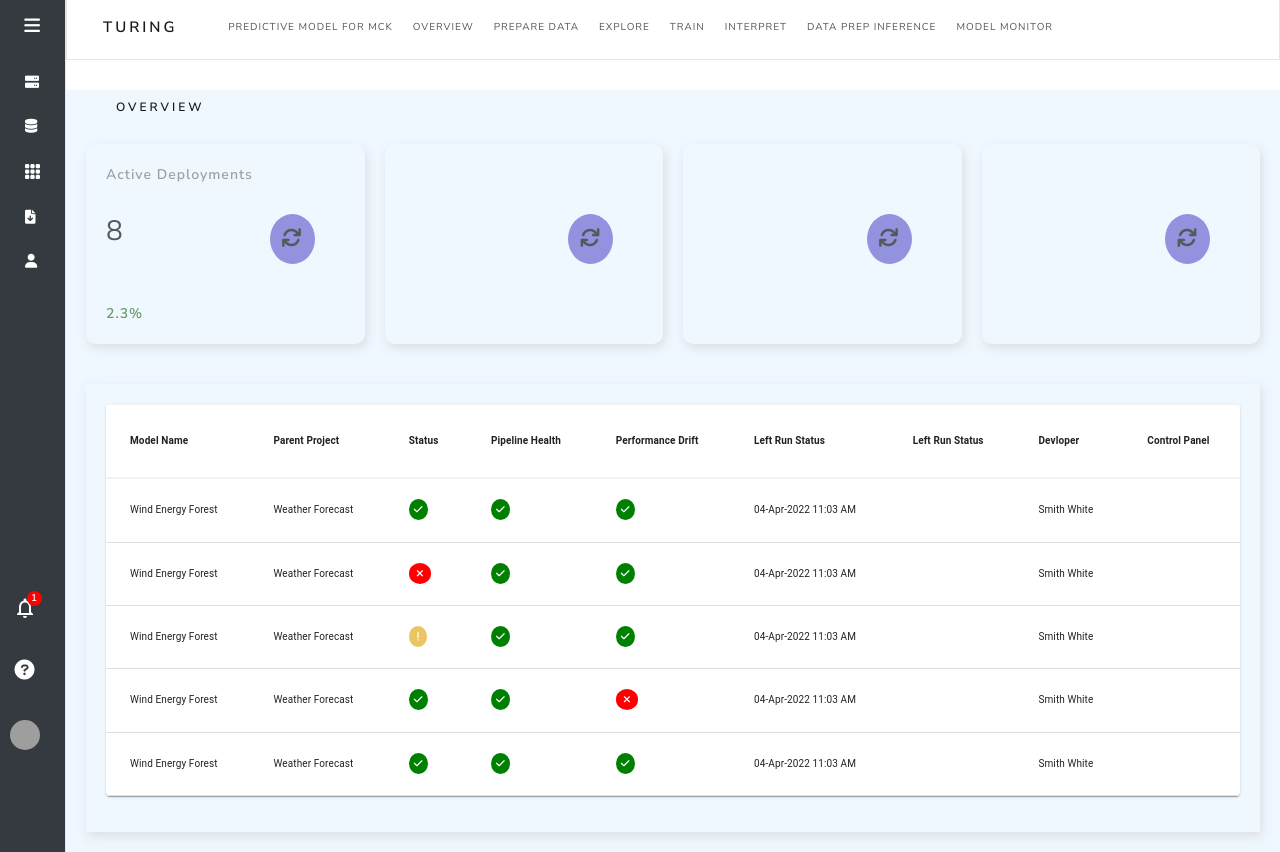
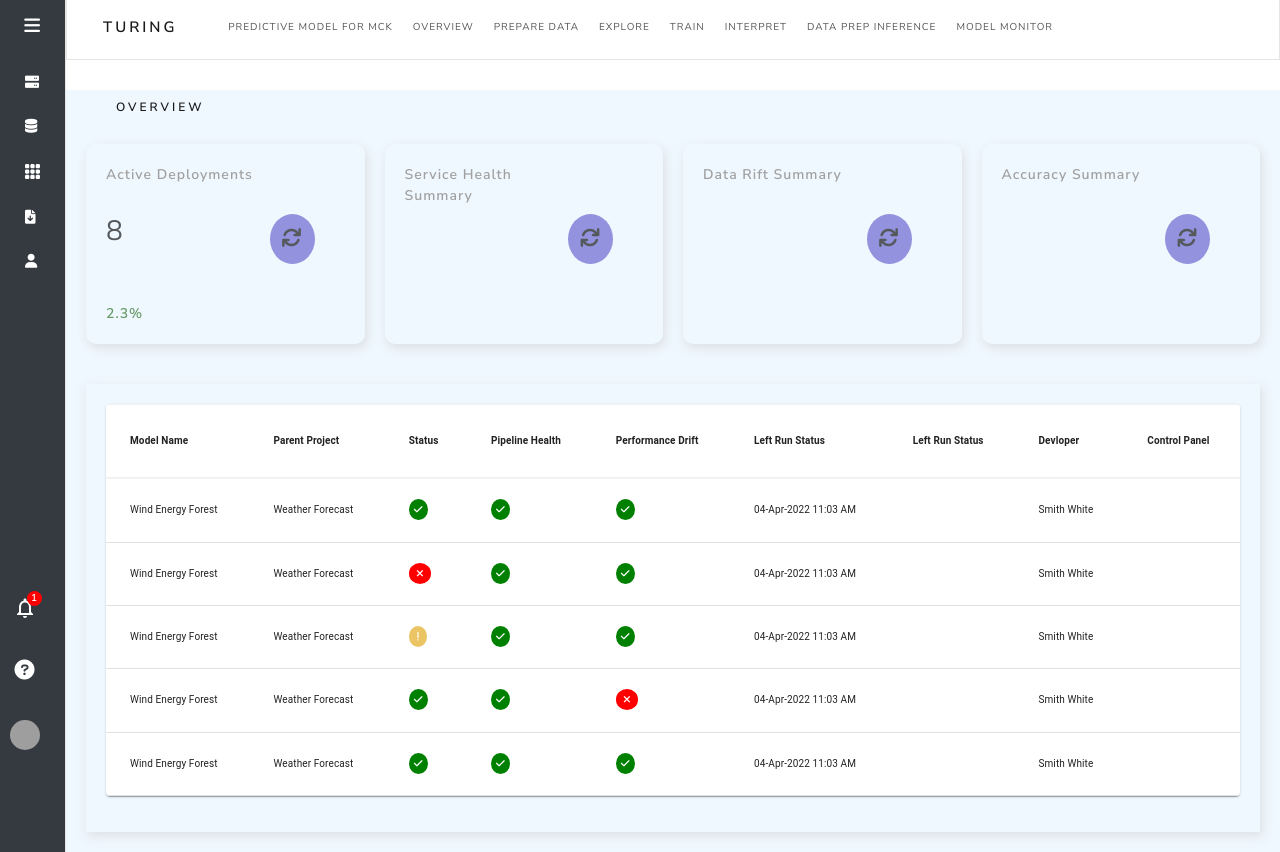
Before and after one commit to sankarroyals/tiger_first_project, a React (Create React App) app: page / in a window 1280 px wide. Built offline with nearby package versions, Linux system fonts and the light colour scheme; grey boxes are pictures that could not be loaded.

Commit message:
second commit no changes

```diff
--- a/src/components/widget/Widget.js
+++ b/src/components/widget/Widget.js
@@ -1,9 +1,5 @@
 import "./widget.scss";
-import KeyboardArrowUpIcon from "@mui/icons-material/KeyboardArrowUp";
-import PersonOutlinedIcon from "@mui/icons-material/PersonOutlined";
-import AccountBalanceWalletOutlinedIcon from "@mui/icons-material/AccountBalanceWalletOutlined";
-import ShoppingCartOutlinedIcon from "@mui/icons-material/ShoppingCartOutlined";
-import MonetizationOnOutlinedIcon from "@mui/icons-material/MonetizationOnOutlined";
+
 
 const Widget = ({ name,percentage,depo }) => {
   let data;
--- a/src/pages/home/Home.js
+++ b/src/pages/home/Home.js
@@ -14,9 +14,9 @@ const Home = () => {
         <h6 style={{margin:"10px 50px"}}>Overview</h6>
         <div className="widgets">
           <Widget name="Active Deployments" depo="8" percentage="2.3%" />
-          <Widget type="Service Health Summary" />
-          <Widget type="Data Rift Summary" />
-          <Widget type="Accuracy Summary" />
+          <Widget name="Service Health Summary" />
+          <Widget name="Data Rift Summary" />
+          <Widget name="Accuracy Summary" />
         </div>
 
         <div className="listContainer">
```
